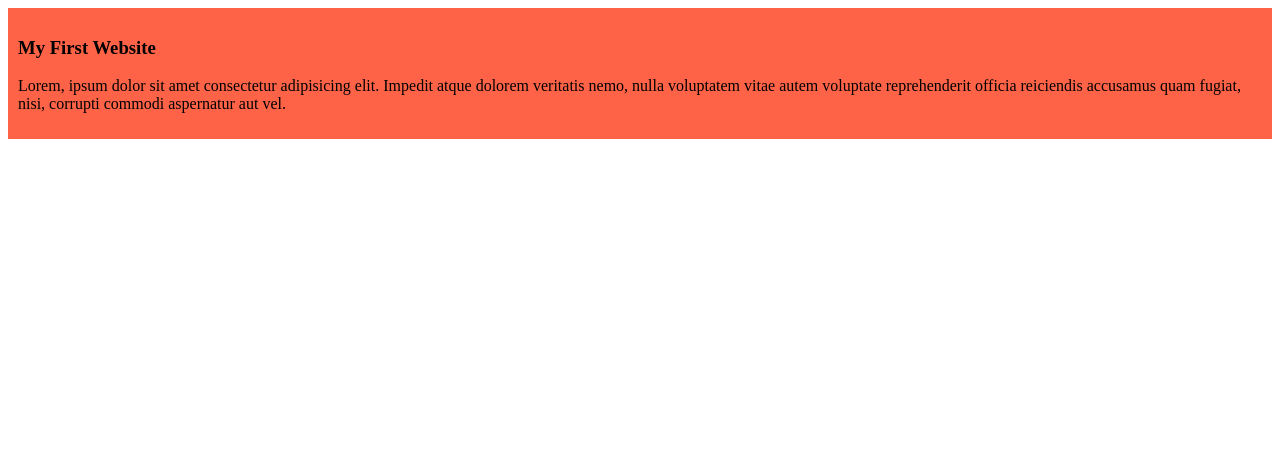
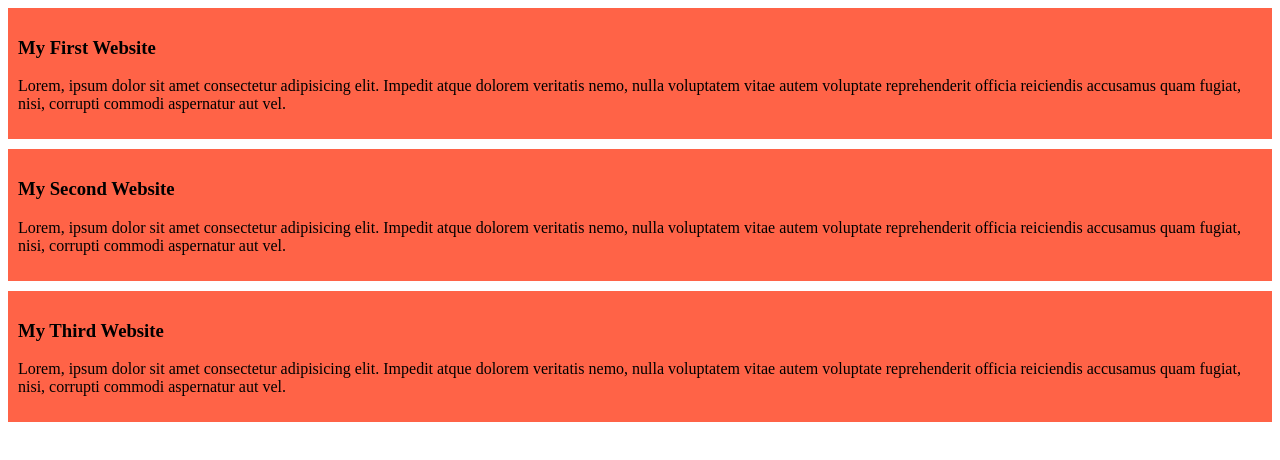
Before and after one commit to abdullahrafi1234/my-simple-website, a plain HTML site: page index.html in a window 1280 px wide. Drawn offline with Linux system fonts and the light colour scheme.

Commit message:
added the second and the third blog

```diff
--- a/index.html
+++ b/index.html
@@ -11,5 +11,13 @@
         <h3>My First Website</h3>
         <p>Lorem, ipsum dolor sit amet consectetur adipisicing elit. Impedit atque dolorem veritatis nemo, nulla voluptatem vitae autem voluptate reprehenderit officia reiciendis accusamus quam fugiat, nisi, corrupti commodi aspernatur aut vel.</p>
     </div>
+    <div>
+        <h3>My Second Website</h3>
+        <p>Lorem, ipsum dolor sit amet consectetur adipisicing elit. Impedit atque dolorem veritatis nemo, nulla voluptatem vitae autem voluptate reprehenderit officia reiciendis accusamus quam fugiat, nisi, corrupti commodi aspernatur aut vel.</p>
+    </div>
+    <div>
+        <h3>My Third Website</h3>
+        <p>Lorem, ipsum dolor sit amet consectetur adipisicing elit. Impedit atque dolorem veritatis nemo, nulla voluptatem vitae autem voluptate reprehenderit officia reiciendis accusamus quam fugiat, nisi, corrupti commodi aspernatur aut vel.</p>
+    </div>
 </body>
 </html>
--- a/styless/blog.css
+++ b/styless/blog.css
@@ -1,4 +1,5 @@
 div{
     background-color: tomato;
     padding: 10px;
+    margin-bottom: 10px;
 }
```
